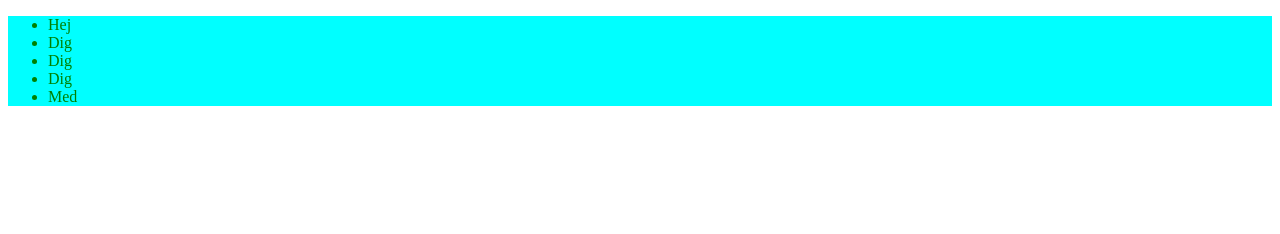
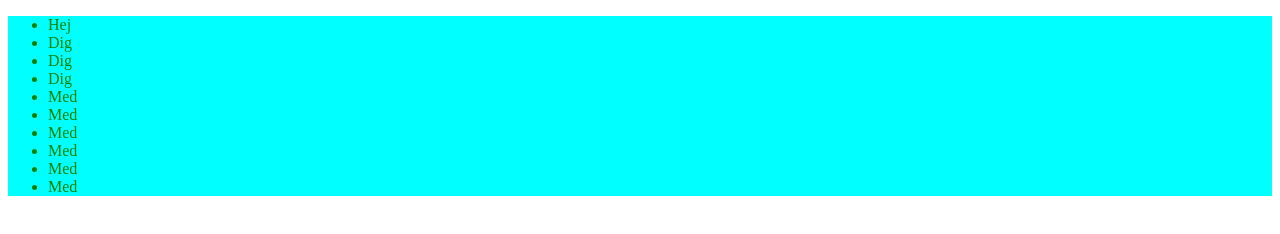
Before and after one commit to magn5310/git-test2, a plain HTML site: page index.html in a window 1280 px wide. Drawn offline with Linux system fonts and the light colour scheme.

Commit message:
med med med

```diff
--- a/index.html
+++ b/index.html
@@ -15,6 +15,11 @@
         <li>Dig</li>
         <li>Dig</li>
         <li>Med</li>
+        <li>Med</li>
+        <li>Med</li>
+        <li>Med</li>
+        <li>Med</li>
+        <li>Med</li>
       </ul>
     </nav>
   </header>
```
